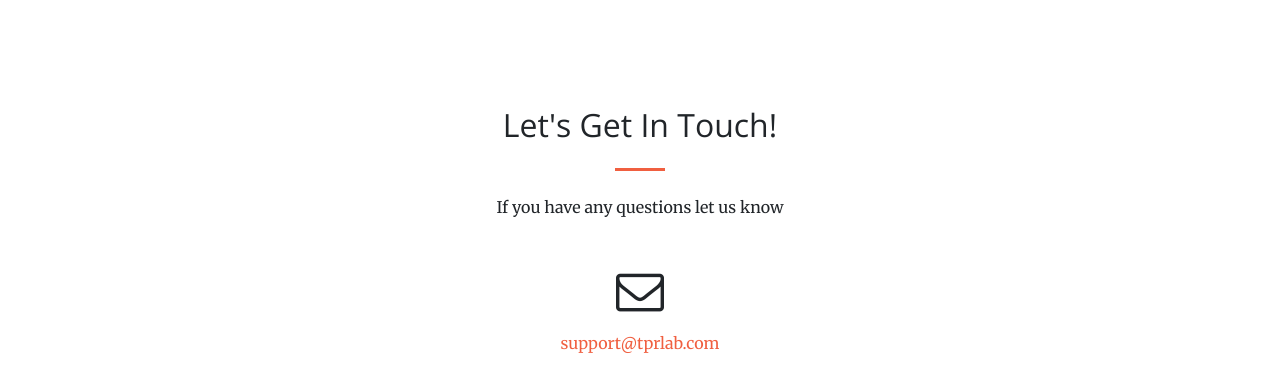
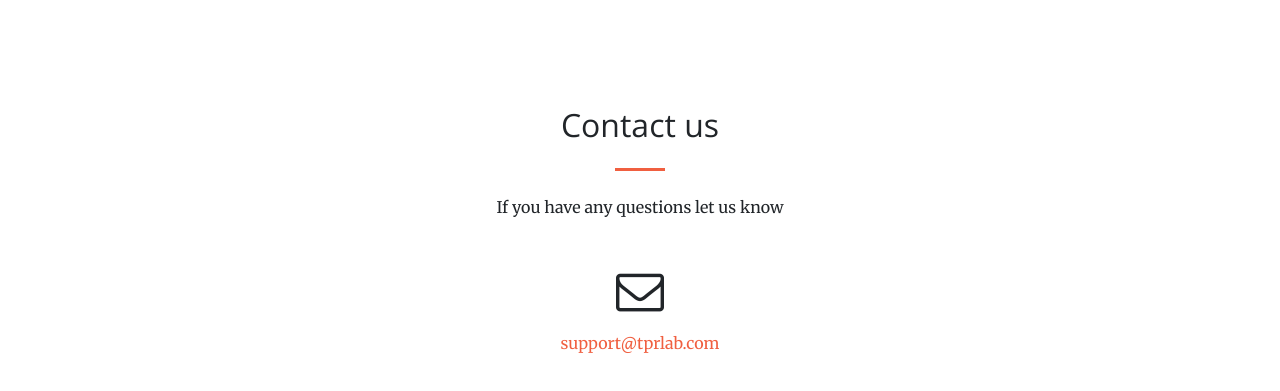
Before and after one commit to tprlab/tprlab.github.io, a plain HTML site: page index.html in a window 1280 px wide. Shown: the part 2389-2780 px from the top of the page. Drawn offline with nearby package versions, Linux system fonts and the light colour scheme.

Commit message:
changed a pic

```diff
--- a/index.html
+++ b/index.html
@@ -224,7 +224,7 @@
       <div class="container">
         <div class="row">
           <div class="col-lg-8 mx-auto text-center">
-            <h2 class="section-heading">Let's Get In Touch!</h2>
+            <h2 class="section-heading">Contact us</h2>
             <hr class="my-4">
             <p class="mb-5">If you have any questions let us know</p>
           </div>
```
Also changed, not shown: img/portfolio/fullsize/6.jpg, img/portfolio/thumbnails/6.jpg.
